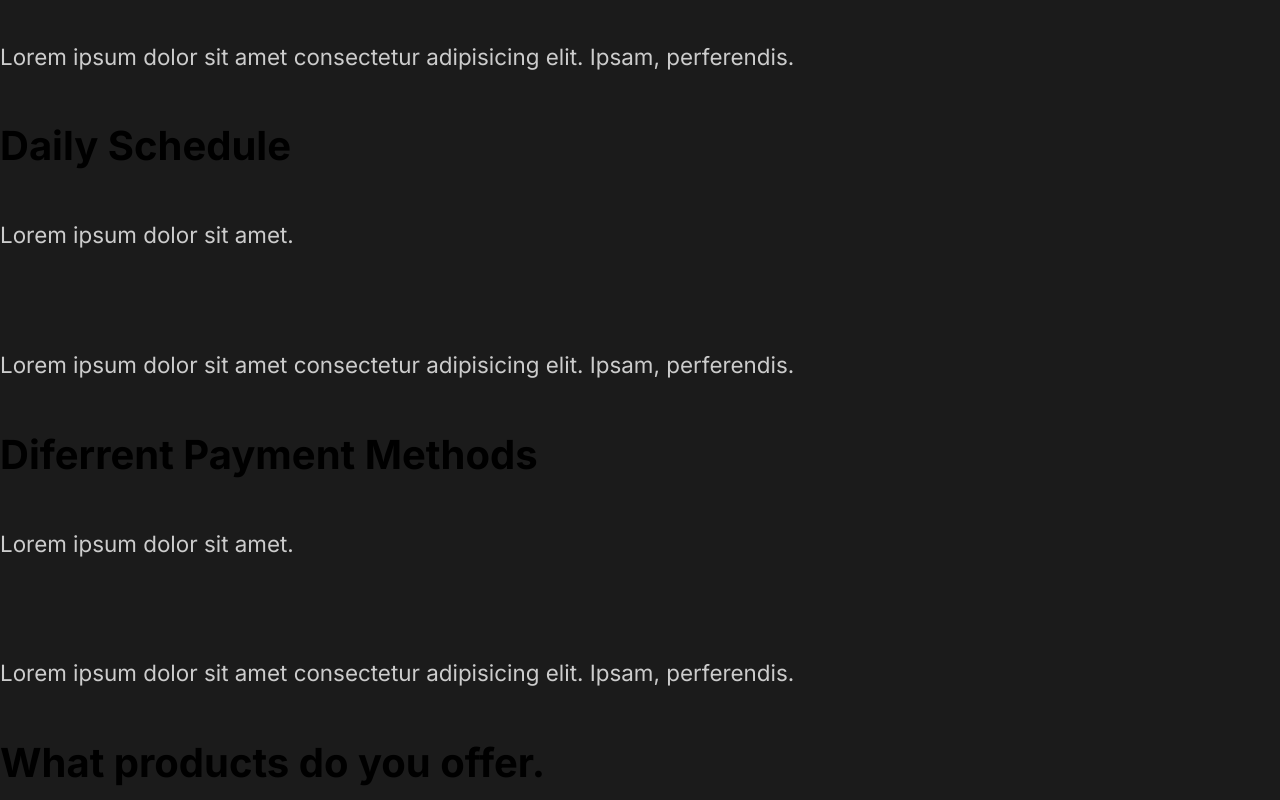
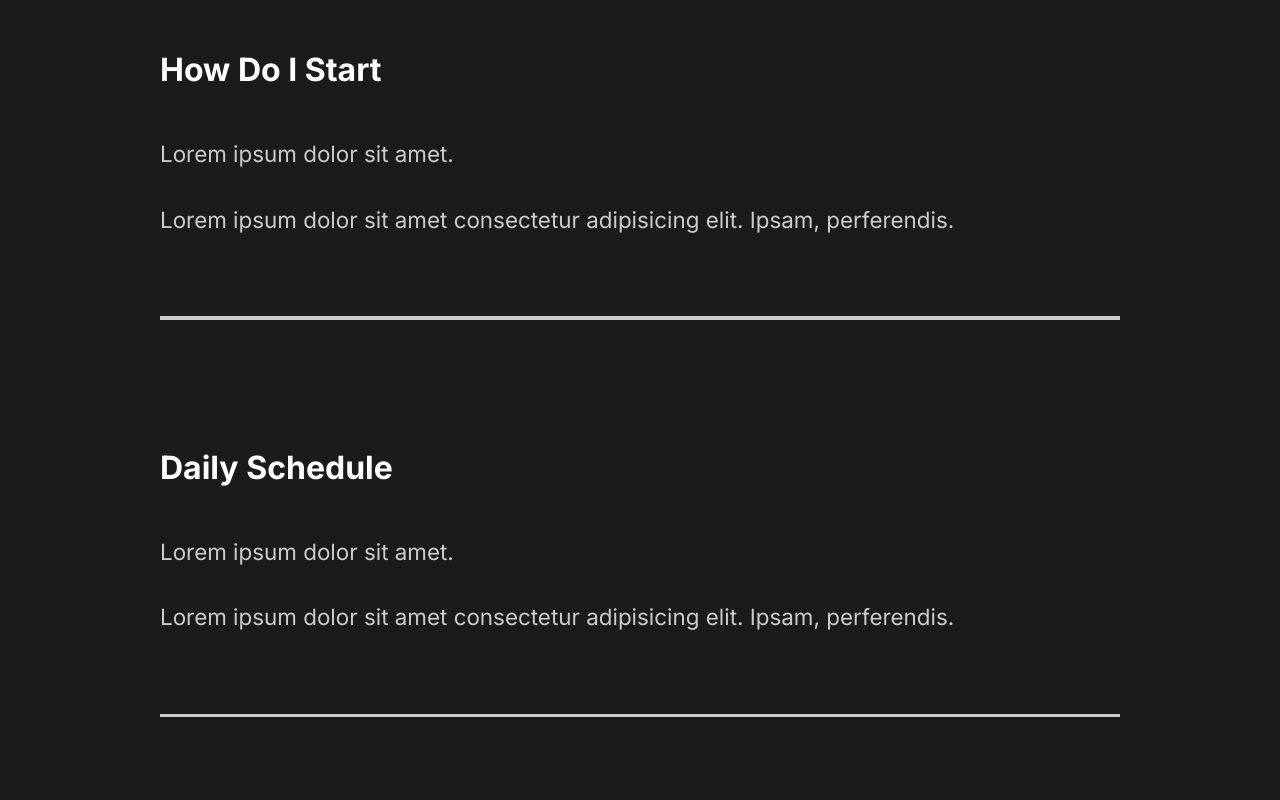
Before and after one commit to phonqha/capture-react, a React (Create React App) app: page / in a window 1280 px wide. Shown: the part 2360-3160 px from the top of the page. Built offline with nearby package versions, Linux system fonts and the light colour scheme.

Commit message:
7.Styling Faq Section

```diff
--- a/src/components/FaqSection.js
+++ b/src/components/FaqSection.js
@@ -1,12 +1,14 @@
 import React from "react";
+import styled from "styled-components";
+import { About } from "../styles";
 
 const FaqSection = () => {
     return (
-        <div className="faq">
+        <Faq>
             <h2>
                 Any Question <span>FQA</span>
             </h2>
-            <div className="question"></div>
+            <div className="question">
                 <h4>How Do I Start</h4>
                 <div className="answer">
                     <p>Lorem ipsum dolor sit amet.</p>
@@ -15,8 +17,10 @@ const FaqSection = () => {
                         Ipsam, perferendis.
                     </p>
                 </div>
+                <div className="faq-line"></div>
+            </div>
 
-            <div className="question"></div>
+            <div className="question">
                 <h4>Daily Schedule</h4>
                 <div className="answer">
                     <p>Lorem ipsum dolor sit amet.</p>
@@ -25,8 +29,10 @@ const FaqSection = () => {
                         Ipsam, perferendis.
                     </p>
                 </div>
+                <div className="faq-line"></div>
+            </div>
 
-            <div className="question"></div>
+            <div className="question">
                 <h4>Diferrent Payment Methods</h4>
                 <div className="answer">
                     <p>Lorem ipsum dolor sit amet.</p>
@@ -35,8 +41,10 @@ const FaqSection = () => {
                         Ipsam, perferendis.
                     </p>
                 </div>
+                <div className="faq-line"></div>
+            </div>
 
-            <div className="question"></div>
+            <div className="question">
                 <h4>What products do you offer.</h4>
                 <div className="answer">
                     <p>Lorem ipsum dolor sit amet.</p>
@@ -45,8 +53,37 @@ const FaqSection = () => {
                         Ipsam, perferendis.
                     </p>
                 </div>
+                <div className="faq-line"></div>
             </div>
+        </Faq>
     );
 };
 
+const Faq = styled(About)`
+    display: block;
+    span {
+        display: block;
+    }
+    h2 {
+        padding-bottom: 2rem;
+        font-weight: lighter;
+    }
+    .faq-line {
+        background: #cccccc;
+        height: 0.2rem;
+        margin: 2rem 0rem;
+        width: 100%;
+    }
+    .question {
+        padding: 3rem 0rem;
+        cursor: pointer;
+    }
+    .answer {
+        padding: 2rem 0rem;
+        p {
+            padding: 1rem 0rem;
+        }
+    }
+`;
+
 export default FaqSection;
--- a/src/components/GlobalStyle.js
+++ b/src/components/GlobalStyle.js
@@ -42,7 +42,8 @@ p{
     line-height: 150%;
 }
 h4{
-    font-size: 2.5rem;
+    font-weight: bold;
+    font-size: 2rem;
 }
 span{
     font-weight: bold;
```
Lines whose indentation alone changed are shown as unchanged.
